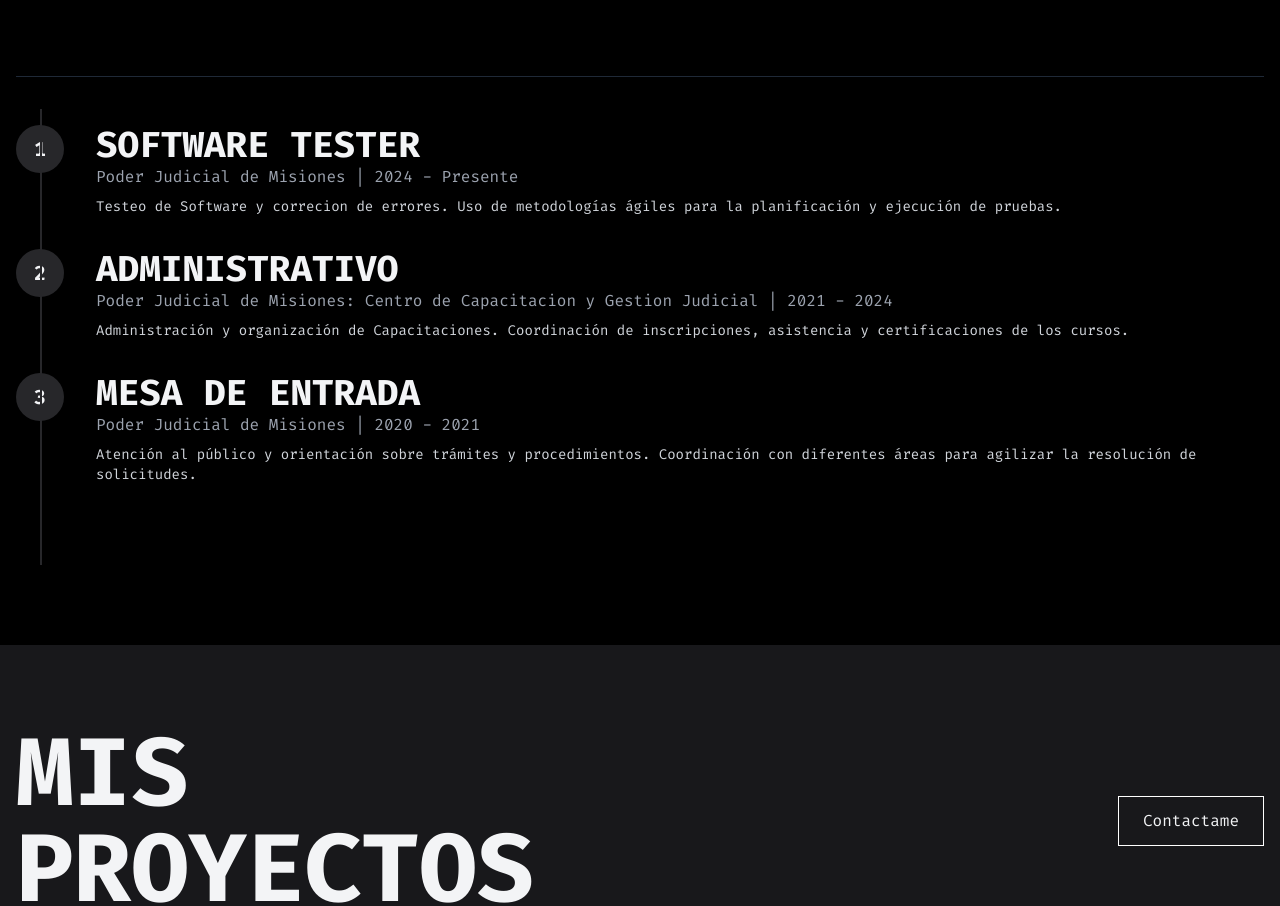
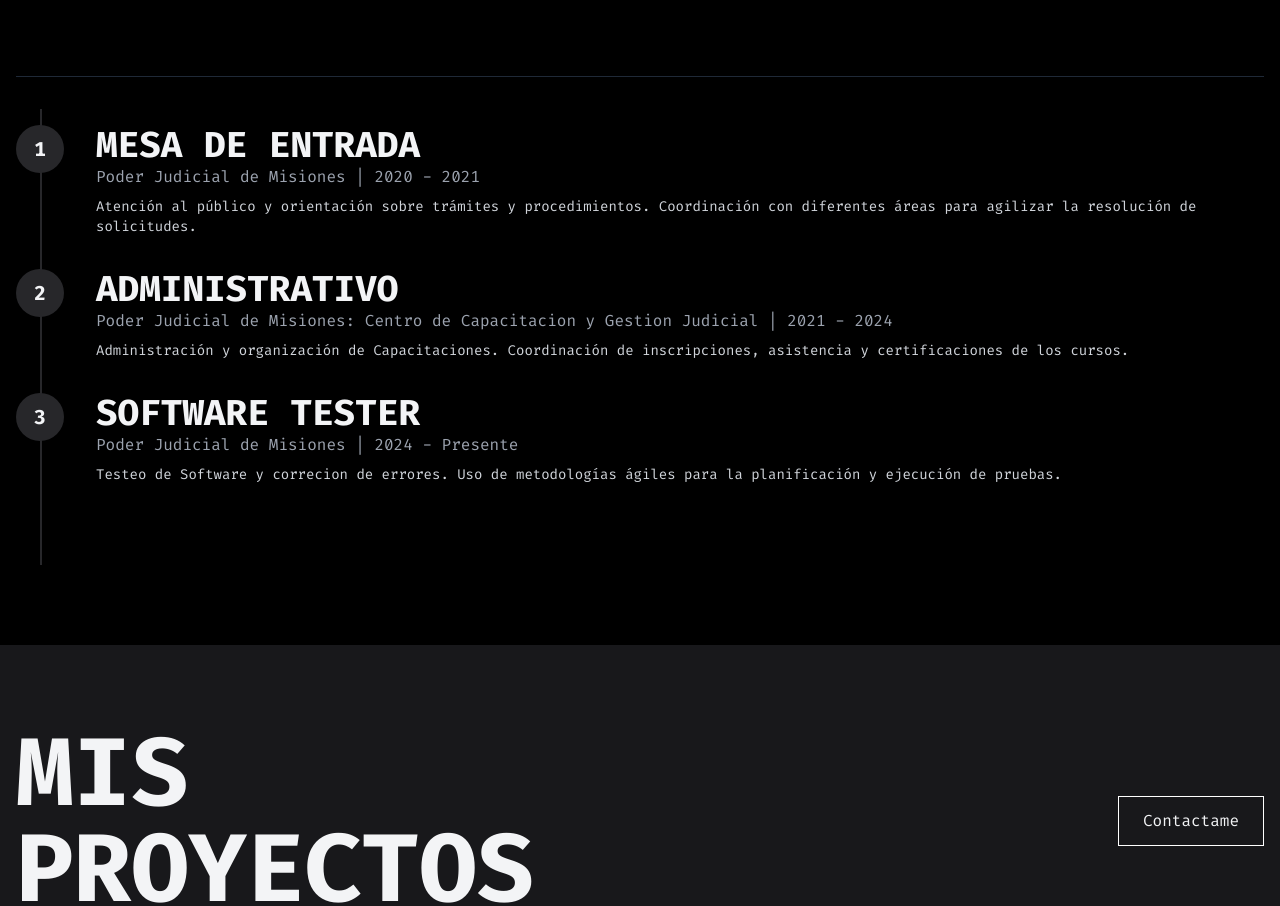
Before and after one commit to octiduarte/Portfolio2025, a Next.js app: page / in a window 1280 px wide. Shown: the part 1765-2671 px from the top of the page. Built offline with nearby package versions, Linux system fonts and the light colour scheme.

Commit message:
correcion de experiencia

```diff
--- a/components/Experience.tsx
+++ b/components/Experience.tsx
@@ -5,10 +5,10 @@ import { motion } from "framer-motion";
 const experiences = [
   {
     company: "Poder Judicial de Misiones",
-    position: "SOFTWARE TESTER",
-    period: "2024 - Presente",
+    position: "MESA DE ENTRADA",
+    period: "2020 - 2021",
     description:
-      "Testeo de Software y correcion de errores. Uso de metodologías ágiles para la planificación y ejecución de pruebas.",
+      "Atención al público y orientación sobre trámites y procedimientos. Coordinación con diferentes áreas para agilizar la resolución de solicitudes.",
   },
   {
     company: "Poder Judicial de Misiones: Centro de Capacitacion y Gestion Judicial",
@@ -19,10 +19,10 @@ const experiences = [
   },
   {
     company: "Poder Judicial de Misiones",
-    position: "MESA DE ENTRADA",
-    period: "2020 - 2021",
+    position: "SOFTWARE TESTER",
+    period: "2024 - Presente",
     description:
-      "Atención al público y orientación sobre trámites y procedimientos. Coordinación con diferentes áreas para agilizar la resolución de solicitudes.",
+      "Testeo de Software y correcion de errores. Uso de metodologías ágiles para la planificación y ejecución de pruebas.",
   },
 ];
 
@@ -30,17 +30,17 @@ export default function Experience() {
   return (
     <section className="py-20 bg-black">
       <div className="container mx-auto px-4">
-      <h2 className="text-4xl  sm:text-6xl md:text-8xl font-bold text-start  mb-8 sm:mb-16">EXPERIENCIA</h2>
+        <h2 className="text-4xl sm:text-6xl md:text-8xl font-bold text-start mb-8 sm:mb-16">EXPERIENCIA</h2>
         <div className="relative py-8 sm:py-12 border-t border-gray-800">
           {experiences.map((exp, index) => (
             <motion.div
               key={exp.period}
-              className=" mb-8 flex "
+              className="mb-8 flex"
               initial={{ opacity: 0, x: -50 }}
               animate={{ opacity: 1, x: 0 }}
               transition={{ duration: 0.5, delay: index * 0.2 }}
             >
-              <div className="relative flex-shrink-0 w-12 h-12 rounded-full bg-zinc-800 flex items-center justify-center">
+              <div className="relative flex-shrink-0 w-12 h-12 rounded-full bg-zinc-800 flex items-center justify-center z-10">
                 <span className="text-sm md:text-xl font-bold">{index + 1}</span>
               </div>
               <div className="ml-8">
@@ -52,7 +52,7 @@ export default function Experience() {
               </div>
             </motion.div>
           ))}
-          <div className="absolute top-8 bottom-0 left-6 w-0.5 bg-zinc-800" />
+          <div className="absolute top-8 bottom-0 left-6 w-0.5 bg-zinc-800 z-0" />
         </div>
       </div>
     </section>
```
